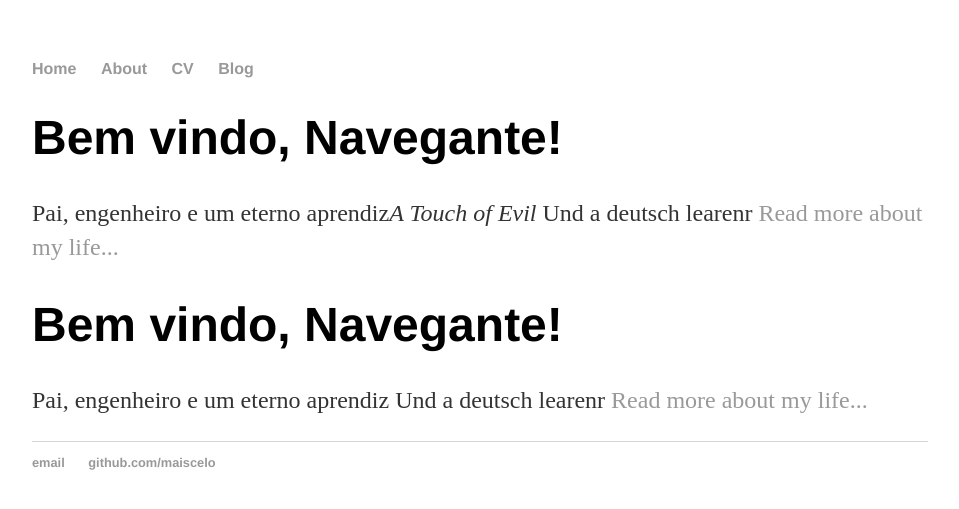
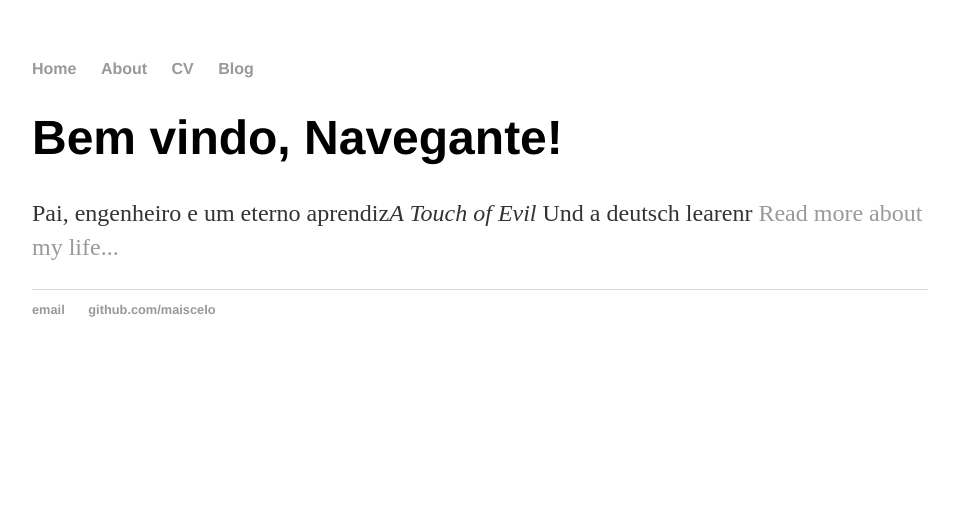
Before and after one commit to maiscelo/maiscelo.github.io, a Jekyll site: the page built from index.html, in a window 1280 px wide. Shown: the top 509 px of the page, without its empty margins (160-1119 px from the left). Built offline with Jekyll 4.4.1, drawn with Linux system fonts in a browser that asks for light colours.

Commit message:
Update default.html

```diff
--- a/_layouts/default.html
+++ b/_layouts/default.html
@@ -1,60 +1,28 @@
 <!DOCTYPE html>
-
 <html>
-
 	<head>
-
 		<title>{{ page.title }}</title>
-
 		<!-- link to main stylesheet -->
-
 		<link rel="stylesheet" type="text/css" href="/css/main.css">
-
 	</head>
-
 	<body>
-
 		<nav>
-
     		<ul>
-
         		<li><a href="/">Home</a></li>
-
 	        	<li><a href="/about">About</a></li>
-
         		<li><a href="/cv">CV</a></li>
-
         		<li><a href="/blog">Blog</a></li>
-
     		</ul>
-
 		</nav>
-
 		<div class="container">
 		{{ content }}
 
-    		<div class="blurb">
-
-        		<h1>Bem vindo, Navegante!</h1>
-
-				<p>Pai, engenheiro e um eterno aprendiz</em> Und a deutsch learenr <a href="/about">Read more about my life...</a></p>
-
-    		</div><!-- /.blurb -->
-
 		</div><!-- /.container -->
-
 		<footer>
-
     		<ul>
-
         		<li><a href="mailto:marceloqlb@gmail.com">email</a></li>
-
         		<li><a href="https://github.com/maiscelo">github.com/maiscelo</a></li>
-
 			</ul>
-
 		</footer>
-
 	</body>
-
 </html>
```
